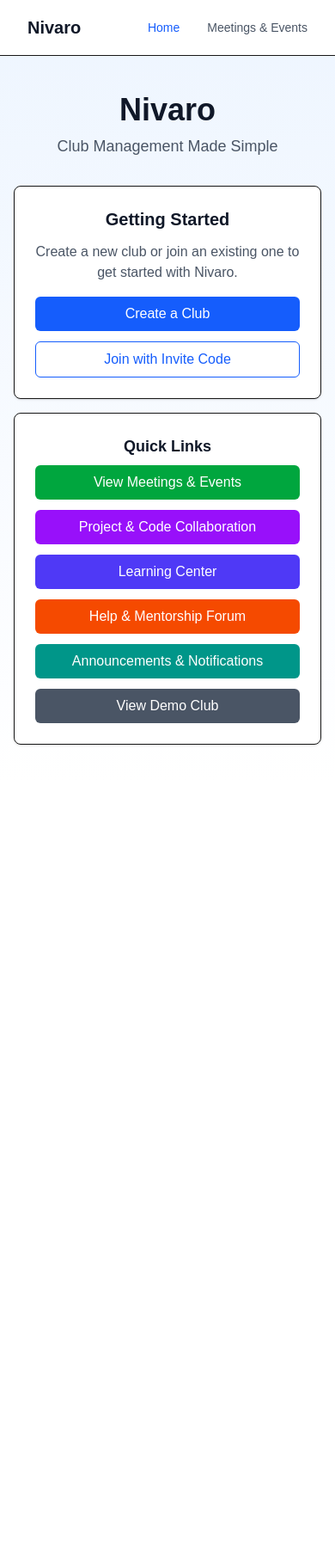
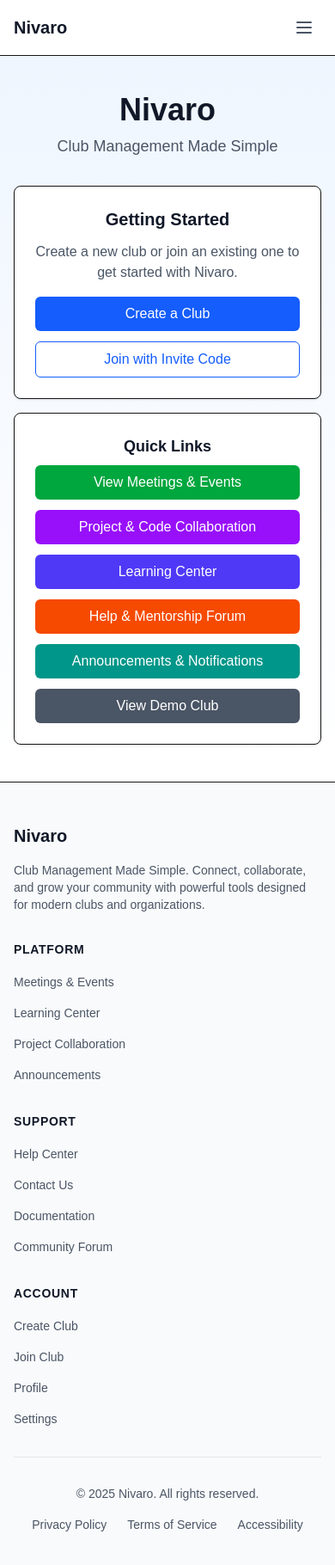
Before and after one commit to FizzWizZleDazzle/Nivaro, a Next.js app in the folder app/: page / in a window 390 px wide. Shown: the top 1820 px of the page at 86% size. Before the commit the page ends 909 px from the top, so only its background shows below. Built offline with nearby package versions, Linux system fonts and the light colour scheme.

Commit message:
Implement responsive navigation and footer layout with accessibility features
Co-authored-by: FizzWizZleDazzle <126825095+FizzWizZleDazzle@users.noreply.github.com>

```diff
--- a/app/src/app/layout.tsx
+++ b/app/src/app/layout.tsx
@@ -1,6 +1,7 @@
 import type { Metadata } from "next";
 import "./globals.css";
 import Navigation from "@/components/Navigation";
+import Footer from "@/components/Footer";
 
 export const metadata: Metadata = {
   title: "Nivaro - Club Management Platform",
@@ -14,9 +15,12 @@ export default function RootLayout({
 }>) {
   return (
     <html lang="en">
-      <body className="font-sans antialiased">
+      <body className="font-sans antialiased min-h-screen flex flex-col">
         <Navigation />
-        {children}
+        <main className="flex-1">
+          {children}
+        </main>
+        <Footer />
       </body>
     </html>
   );
--- /dev/null
+++ b/app/src/components/Footer.tsx
@@ -0,0 +1,134 @@
+import Link from "next/link";
+
+export default function Footer() {
+  const currentYear = new Date().getFullYear();
+
+  const footerLinks = {
+    platform: [
+      { href: "/meetings", label: "Meetings & Events" },
+      { href: "/learning", label: "Learning Center" },
+      { href: "/project-collaboration", label: "Project Collaboration" },
+      { href: "/announcements", label: "Announcements" },
+    ],
+    support: [
+      { href: "/help", label: "Help Center" },
+      { href: "/contact", label: "Contact Us" },
+      { href: "/documentation", label: "Documentation" },
+      { href: "/forum", label: "Community Forum" },
+    ],
+    account: [
+      { href: "/onboarding/create", label: "Create Club" },
+      { href: "/onboarding/join", label: "Join Club" },
+      { href: "/profile", label: "Profile" },
+      { href: "/settings", label: "Settings" },
+    ],
+  };
+
+  return (
+    <footer className="bg-gray-50 border-t" role="contentinfo">
+      <div className="max-w-6xl mx-auto px-4 sm:px-6 lg:px-8 py-12">
+        <div className="grid grid-cols-1 md:grid-cols-4 gap-8">
+          {/* Brand section */}
+          <div className="col-span-1 md:col-span-1">
+            <Link
+              href="/"
+              className="text-xl font-bold text-gray-900 focus:outline-none focus:ring-2 focus:ring-blue-500 focus:ring-offset-2 rounded"
+              aria-label="Nivaro - Go to homepage"
+            >
+              Nivaro
+            </Link>
+            <p className="mt-4 text-sm text-gray-600">
+              Club Management Made Simple. Connect, collaborate, and grow your community with powerful tools designed for modern clubs and organizations.
+            </p>
+          </div>
+
+          {/* Platform links */}
+          <div>
+            <h3 className="text-sm font-semibold text-gray-900 uppercase tracking-wider">
+              Platform
+            </h3>
+            <ul className="mt-4 space-y-3">
+              {footerLinks.platform.map((link) => (
+                <li key={link.href}>
+                  <Link
+                    href={link.href}
+                    className="text-sm text-gray-600 hover:text-gray-900 transition-colors focus:outline-none focus:ring-2 focus:ring-blue-500 focus:ring-offset-2 rounded"
+                  >
+                    {link.label}
+                  </Link>
+                </li>
+              ))}
+            </ul>
+          </div>
+
+          {/* Support links */}
+          <div>
+            <h3 className="text-sm font-semibold text-gray-900 uppercase tracking-wider">
+              Support
+            </h3>
+            <ul className="mt-4 space-y-3">
+              {footerLinks.support.map((link) => (
+                <li key={link.href}>
+                  <Link
+                    href={link.href}
+                    className="text-sm text-gray-600 hover:text-gray-900 transition-colors focus:outline-none focus:ring-2 focus:ring-blue-500 focus:ring-offset-2 rounded"
+                  >
+                    {link.label}
+                  </Link>
+                </li>
+              ))}
+            </ul>
+          </div>
+
+          {/* Account links */}
+          <div>
+            <h3 className="text-sm font-semibold text-gray-900 uppercase tracking-wider">
+              Account
+            </h3>
+            <ul className="mt-4 space-y-3">
+              {footerLinks.account.map((link) => (
+                <li key={link.href}>
+                  <Link
+                    href={link.href}
+                    className="text-sm text-gray-600 hover:text-gray-900 transition-colors focus:outline-none focus:ring-2 focus:ring-blue-500 focus:ring-offset-2 rounded"
+                  >
+                    {link.label}
+                  </Link>
+                </li>
+              ))}
+            </ul>
+          </div>
+        </div>
+
+        {/* Bottom section */}
+        <div className="mt-8 pt-8 border-t border-gray-200">
+          <div className="flex flex-col md:flex-row justify-between items-center">
+            <p className="text-sm text-gray-600">
+              © {currentYear} Nivaro. All rights reserved.
+            </p>
+            <div className="mt-4 md:mt-0 flex space-x-6">
+              <Link
+                href="/privacy"
+                className="text-sm text-gray-600 hover:text-gray-900 transition-colors focus:outline-none focus:ring-2 focus:ring-blue-500 focus:ring-offset-2 rounded"
+              >
+                Privacy Policy
+              </Link>
+              <Link
+                href="/terms"
+                className="text-sm text-gray-600 hover:text-gray-900 transition-colors focus:outline-none focus:ring-2 focus:ring-blue-500 focus:ring-offset-2 rounded"
+              >
+                Terms of Service
+              </Link>
+              <Link
+                href="/accessibility"
+                className="text-sm text-gray-600 hover:text-gray-900 transition-colors focus:outline-none focus:ring-2 focus:ring-blue-500 focus:ring-offset-2 rounded"
+              >
+                Accessibility
+              </Link>
+            </div>
+          </div>
+        </div>
+      </div>
+    </footer>
+  );
+}
--- a/app/src/components/Navigation.tsx
+++ b/app/src/components/Navigation.tsx
@@ -2,37 +2,132 @@
 
 import Link from "next/link";
 import { usePathname } from "next/navigation";
+import { useState } from "react";
 
 export default function Navigation() {
   const pathname = usePathname();
+  const [isMobileMenuOpen, setIsMobileMenuOpen] = useState(false);
 
   const navItems = [
     { href: "/", label: "Home" },
     { href: "/meetings", label: "Meetings & Events" },
+    { href: "/learning", label: "Learning" },
+    { href: "/project-collaboration", label: "Projects" },
+    { href: "/announcements", label: "Announcements" },
   ];
 
+  const toggleMobileMenu = () => {
+    setIsMobileMenuOpen(!isMobileMenuOpen);
+  };
+
+  const closeMobileMenu = () => {
+    setIsMobileMenuOpen(false);
+  };
+
+  const handleKeyDown = (event: React.KeyboardEvent) => {
+    if (event.key === 'Enter' || event.key === ' ') {
+      event.preventDefault();
+      toggleMobileMenu();
+    }
+  };
+
   return (
-    <nav className="bg-white shadow-sm border-b">
-      <div className="max-w-6xl mx-auto px-8">
+    <nav className="bg-white shadow-sm border-b" role="navigation" aria-label="Main navigation">
+      <div className="max-w-6xl mx-auto px-4 sm:px-6 lg:px-8">
         <div className="flex items-center justify-between h-16">
-          <Link href="/" className="text-xl font-bold text-gray-900">
+          {/* Logo */}
+          <Link
+            href="/"
+            className="text-xl font-bold text-gray-900 focus:outline-none focus:ring-2 focus:ring-blue-500 focus:ring-offset-2 rounded"
+            aria-label="Nivaro - Go to homepage"
+          >
             Nivaro
           </Link>
-          <div className="flex space-x-8">
+
+          {/* Desktop Navigation */}
+          <div className="hidden md:flex space-x-8">
             {navItems.map((item) => (
               <Link
                 key={item.href}
                 href={item.href}
-                className={`text-sm font-medium transition-colors ${
+                className={`text-sm font-medium transition-colors focus:outline-none focus:ring-2 focus:ring-blue-500 focus:ring-offset-2 rounded px-2 py-1 ${
                   pathname === item.href
                     ? "text-blue-600"
                     : "text-gray-600 hover:text-gray-900"
                 }`}
+                aria-current={pathname === item.href ? "page" : undefined}
               >
                 {item.label}
               </Link>
             ))}
           </div>
+
+          {/* Mobile menu button */}
+          <div className="md:hidden">
+            <button
+              type="button"
+              className="text-gray-600 hover:text-gray-900 focus:outline-none focus:ring-2 focus:ring-blue-500 focus:ring-offset-2 rounded p-2"
+              aria-expanded={isMobileMenuOpen}
+              aria-controls="mobile-menu"
+              aria-label="Toggle navigation menu"
+              onClick={toggleMobileMenu}
+              onKeyDown={handleKeyDown}
+            >
+              <span className="sr-only">Open main menu</span>
+              {/* Hamburger icon */}
+              <svg
+                className="h-6 w-6"
+                fill="none"
+                viewBox="0 0 24 24"
+                stroke="currentColor"
+                aria-hidden="true"
+              >
+                {isMobileMenuOpen ? (
+                  <path
+                    strokeLinecap="round"
+                    strokeLinejoin="round"
+                    strokeWidth="2"
+                    d="M6 18L18 6M6 6l12 12"
+                  />
+                ) : (
+                  <path
+                    strokeLinecap="round"
+                    strokeLinejoin="round"
+                    strokeWidth="2"
+                    d="M4 6h16M4 12h16M4 18h16"
+                  />
+                )}
+              </svg>
+            </button>
+          </div>
+        </div>
+      </div>
+
+      {/* Mobile menu */}
+      <div
+        className={`md:hidden ${isMobileMenuOpen ? 'block' : 'hidden'}`}
+        id="mobile-menu"
+        role="menu"
+        aria-orientation="vertical"
+        aria-labelledby="mobile-menu"
+      >
+        <div className="px-2 pt-2 pb-3 space-y-1 bg-white border-t">
+          {navItems.map((item) => (
+            <Link
+              key={item.href}
+              href={item.href}
+              className={`block px-3 py-2 text-base font-medium transition-colors focus:outline-none focus:ring-2 focus:ring-blue-500 focus:ring-offset-2 rounded ${
+                pathname === item.href
+                  ? "text-blue-600 bg-blue-50"
+                  : "text-gray-600 hover:text-gray-900 hover:bg-gray-50"
+              }`}
+              role="menuitem"
+              aria-current={pathname === item.href ? "page" : undefined}
+              onClick={closeMobileMenu}
+            >
+              {item.label}
+            </Link>
+          ))}
         </div>
       </div>
     </nav>
```
Also changed, not shown: app/src/app/page.tsx (+8 -8 lines).
